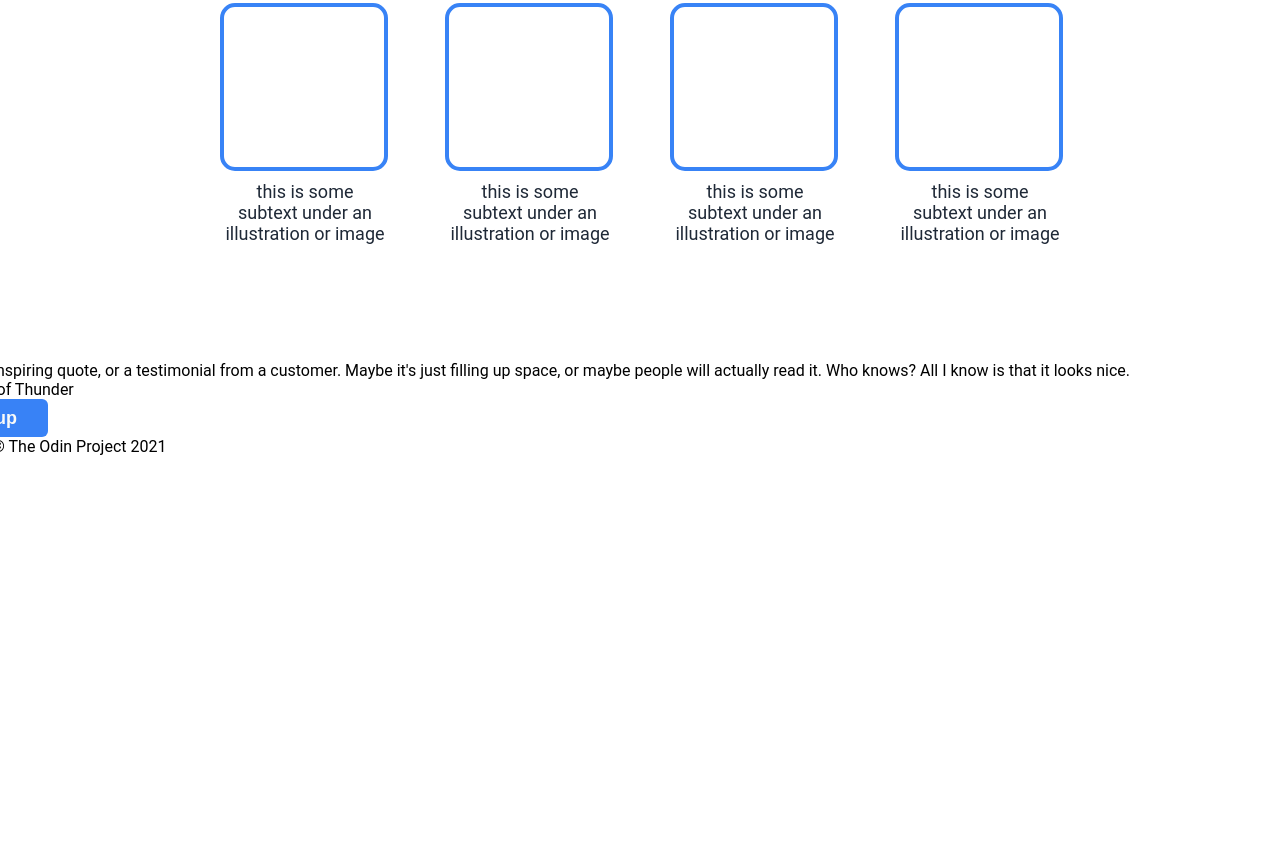
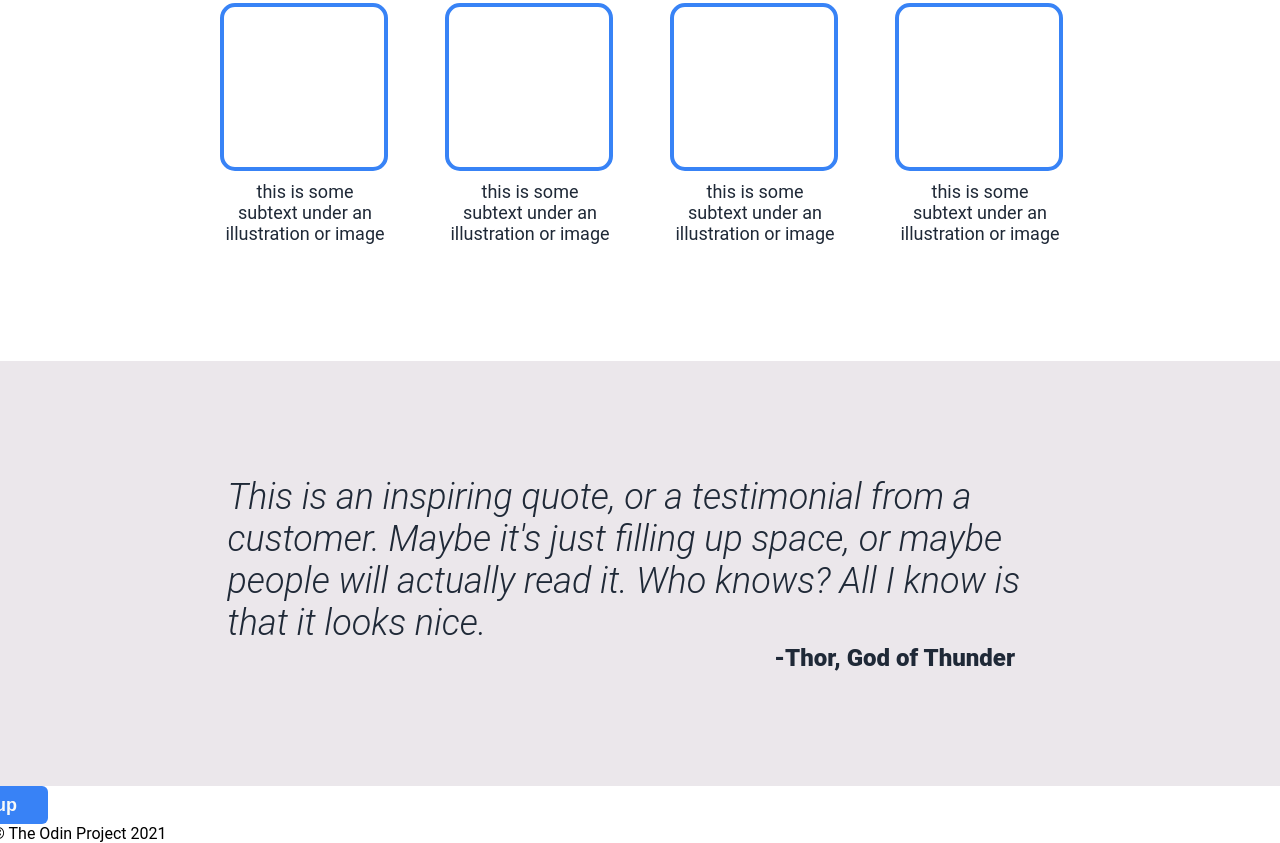
Before and after one commit to azrothe/foundations-landing-page, a plain HTML site: page index.html in a window 1280 px wide. Shown: the part 674-1517 px from the top of the page. Before the commit the page ends 1130 px from the top, so only its background shows below. Drawn offline with Linux system fonts and the light colour scheme.

Commit message:
Add styling to quote section

```diff
--- a/styles.css
+++ b/styles.css
@@ -131,3 +131,28 @@ button {
     margin: 10px 0px;
     margin-left: 5px;
 }
+
+.quote {
+    background-color: #EBE7EB;
+    display: flex;
+    flex-direction: column;
+    justify-content: center;
+    align-items: center;
+    height: 425px;
+}
+
+.quote-quote {
+    font-size: 36px;
+    color: #1F2937;
+    font-weight: 300;
+    font-style: italic;
+    width: 825px;
+}
+
+.quote-signature {
+    align-self: flex-end;
+    margin-right: 345px;
+    font-size: 24px;
+    color: #1F2937;
+    font-weight: 900;
+}
```
